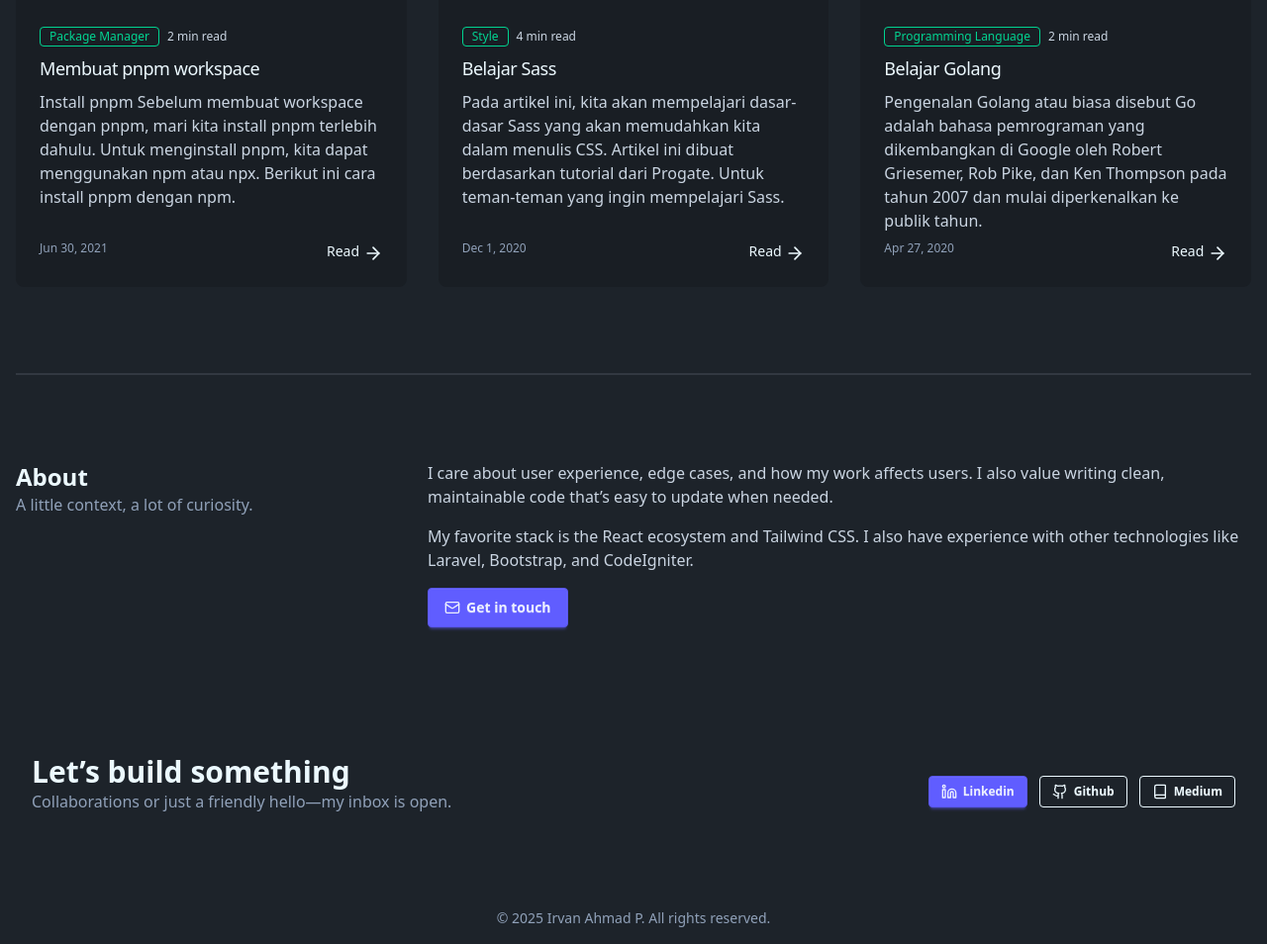
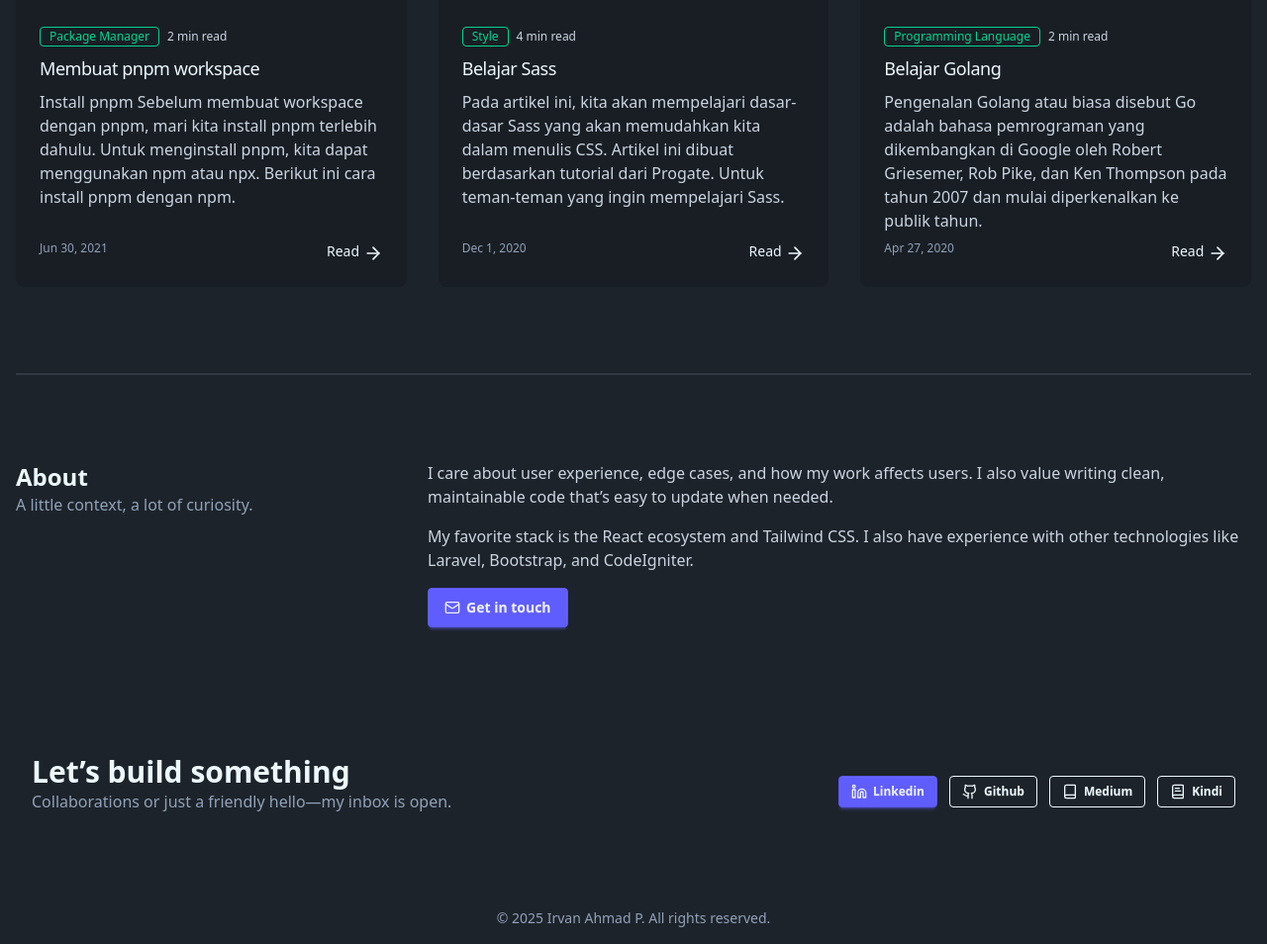
Before and after one commit to irvanahmadp/irvanahmadp.github.io, an Astro site: page / in a window 1280 px wide. Shown: the part 3025-3979 px from the top of the page at 99% size. Built offline with nearby package versions, Linux system fonts and the light colour scheme; Astro itself is replaced by a stand-in of ours.

Commit message:
feat: add link to kindi.id/author/irvanahmad

```diff
--- a/src/components/section/contact-section.tsx
+++ b/src/components/section/contact-section.tsx
@@ -1,8 +1,4 @@
-import {
-  BookIcon,
-  GithubIcon,
-  LinkedinIcon,
-} from "lucide-react";
+import { BookIcon, BookTextIcon, GithubIcon, LinkedinIcon } from "lucide-react";
 
 export function ContactSection() {
   return (
@@ -35,6 +31,13 @@ export function ContactSection() {
         >
           <BookIcon className="size-4" /> Medium
         </a>
+        <a
+          href="https://kindi.id/author/irvanahmad"
+          target="_blank"
+          className="btn btn-outline btn-sm"
+        >
+          <BookTextIcon className="size-4" /> Kindi
+        </a>
       </div>
     </section>
   );
--- a/src/layouts/Layout.astro
+++ b/src/layouts/Layout.astro
@@ -10,6 +10,10 @@ import { Footer } from "../components/footer";
     <link rel="icon" type="image/svg+xml" href="/favicon.svg" />
     <meta name="viewport" content="width=device-width" />
     <meta name="generator" content={Astro.generator} />
+    <meta
+      name="google-site-verification"
+      content="hBeKPJhAm67vFLnqJY1vUk-nnQqJi8XojdIZC4BLAI0"
+    />
     <slot name="meta" />
   </head>
   <body class="antialiased">
```
Also changed, not shown: src/pages/index.astro (indentation only). Lines whose indentation alone changed are shown as unchanged.
